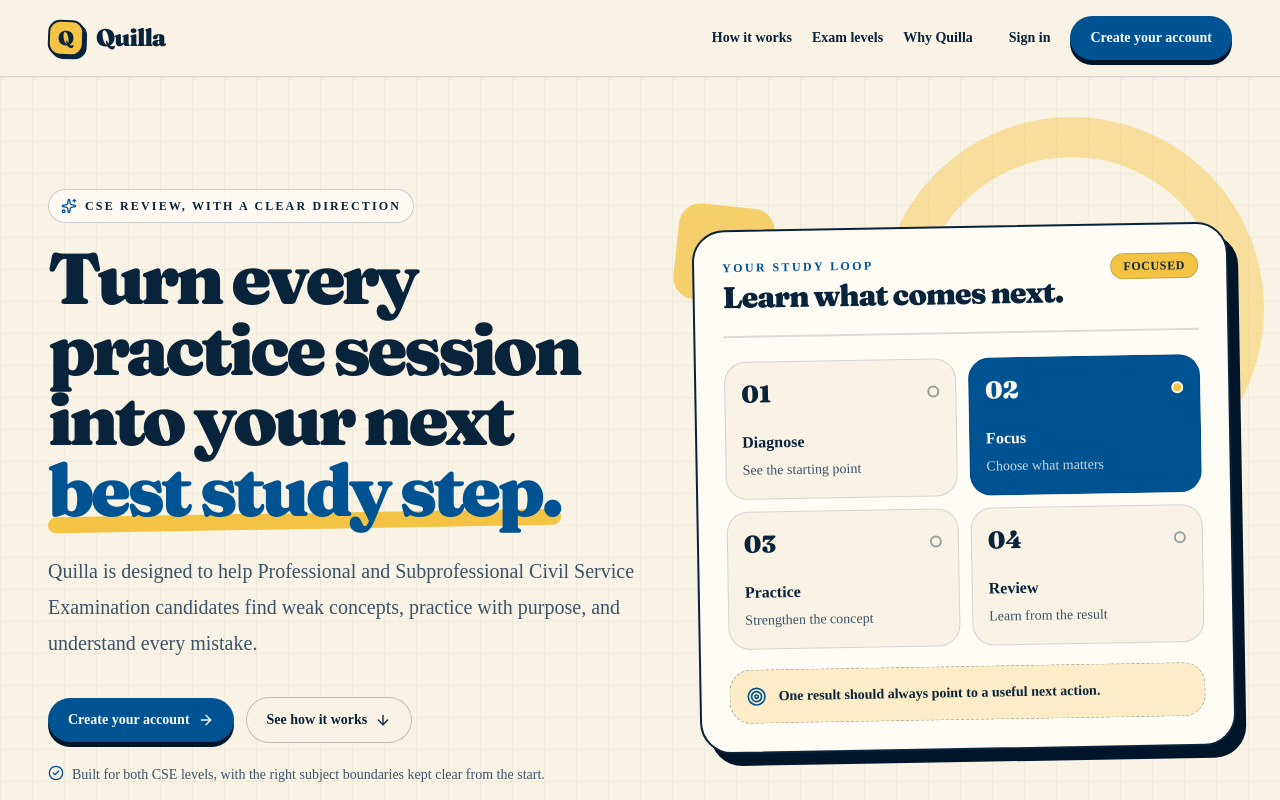
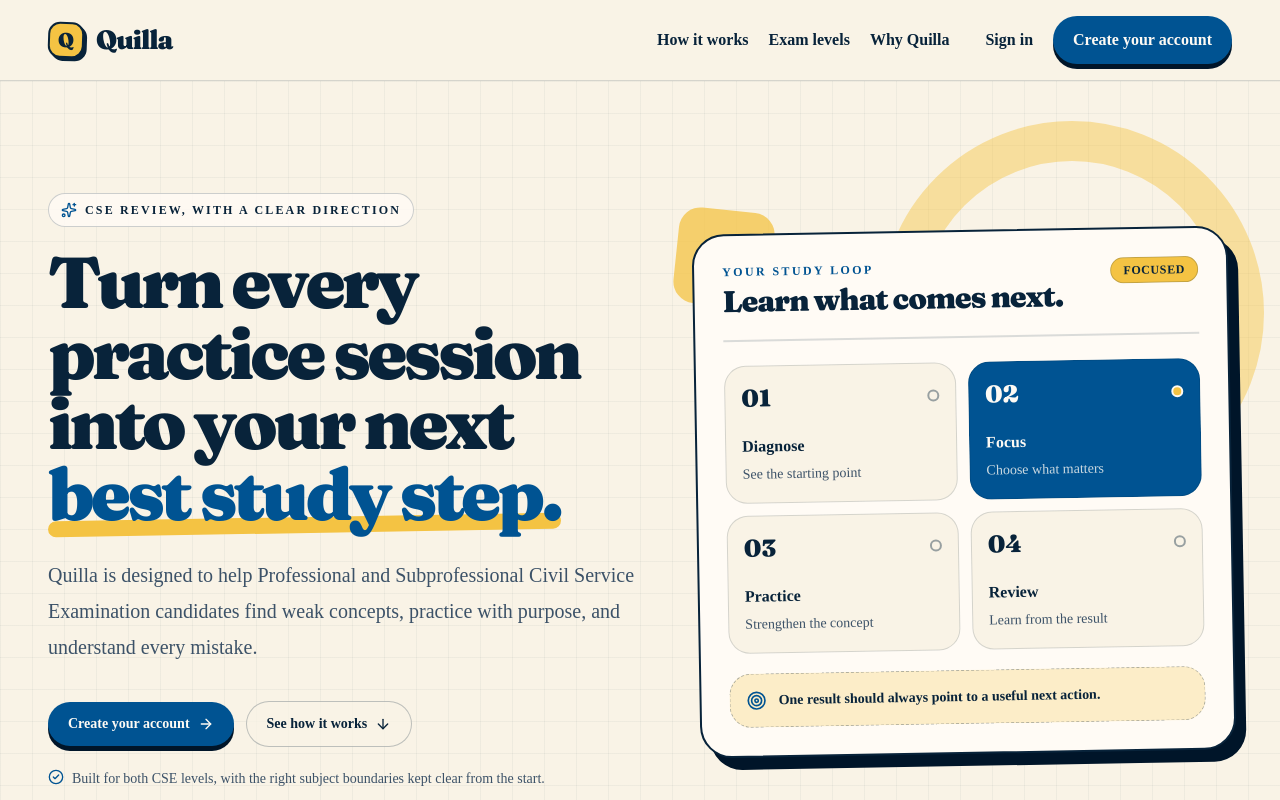
Before and after one commit to devcedrick/quilla, a Next.js app: page / in a window 1280 px wide. Shown: the top 800 px of the page. Built offline with nearby package versions, Linux system fonts and the light colour scheme; no server answers.

Commit message:
fix(landing): improve header readability

```diff
--- a/components/landing/landing-page.tsx
+++ b/components/landing/landing-page.tsx
@@ -104,14 +104,14 @@ export function LandingPage() {
             >
               Q
             </span>
-            <span className="font-heading text-2xl font-black tracking-[-0.04em]">
+            <span className="font-heading text-[1.65rem] font-black tracking-[-0.04em]">
               Quilla
             </span>
           </a>
 
           <nav
             aria-label="Primary navigation"
-            className="order-3 flex w-full flex-wrap items-center gap-x-5 gap-y-1 border-t border-foreground/10 pt-3 text-sm font-semibold md:order-none md:ml-auto md:w-auto md:border-0 md:pt-0"
+            className="order-3 flex w-full flex-wrap items-center gap-x-5 gap-y-1 border-t border-foreground/10 pt-3 text-base font-bold md:order-none md:ml-auto md:w-auto md:border-0 md:pt-0"
           >
             <a
               className="min-h-11 content-center rounded-md underline-offset-4 hover:underline focus-visible:outline-2 focus-visible:outline-offset-2 focus-visible:outline-ring"
@@ -135,14 +135,14 @@ export function LandingPage() {
 
           <div className="ml-auto flex items-center gap-2 md:ml-0">
             <Link
-              className="inline-flex min-h-11 items-center rounded-full px-3 text-sm font-bold underline-offset-4 hover:underline focus-visible:outline-2 focus-visible:outline-offset-2 focus-visible:outline-ring"
+              className="inline-flex min-h-11 items-center rounded-full px-3 text-base font-bold underline-offset-4 hover:underline focus-visible:outline-2 focus-visible:outline-offset-2 focus-visible:outline-ring"
               href="/sign-in"
               prefetch={false}
             >
               Sign in
             </Link>
             <Link
-              className={cn(primaryLink, "hidden sm:inline-flex")}
+              className={cn(primaryLink, "hidden text-base sm:inline-flex")}
               href="/sign-up"
               prefetch={false}
             >
```
